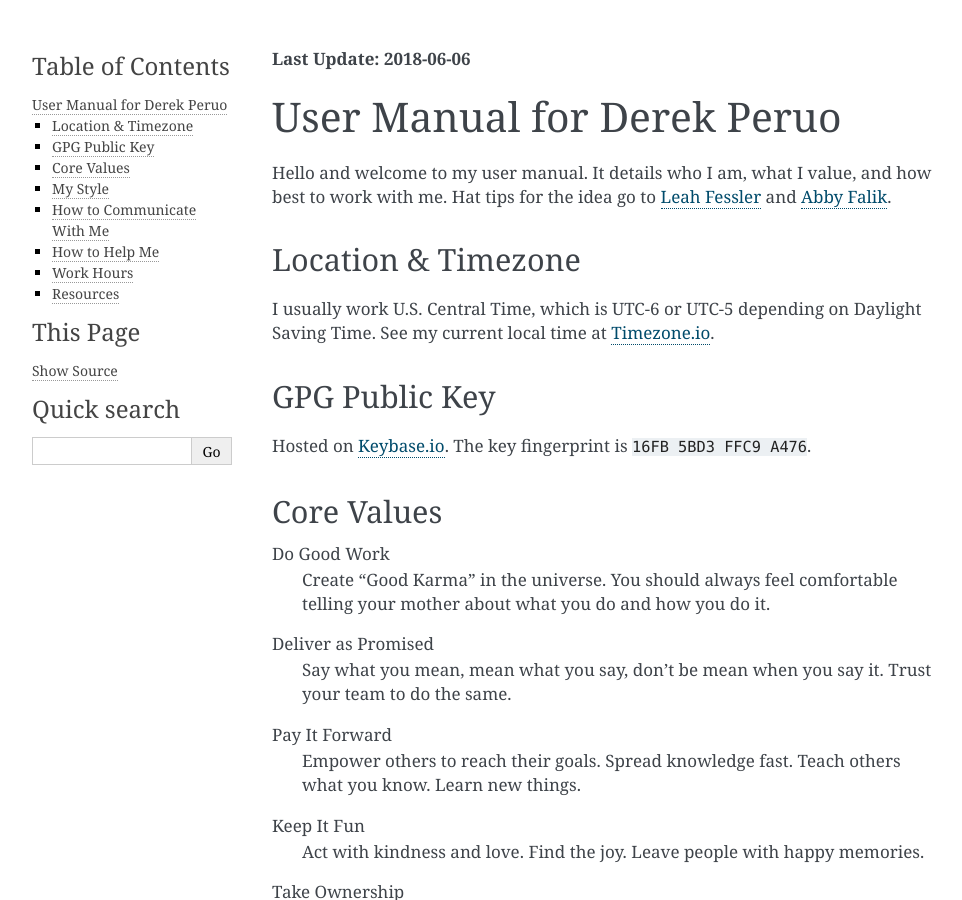
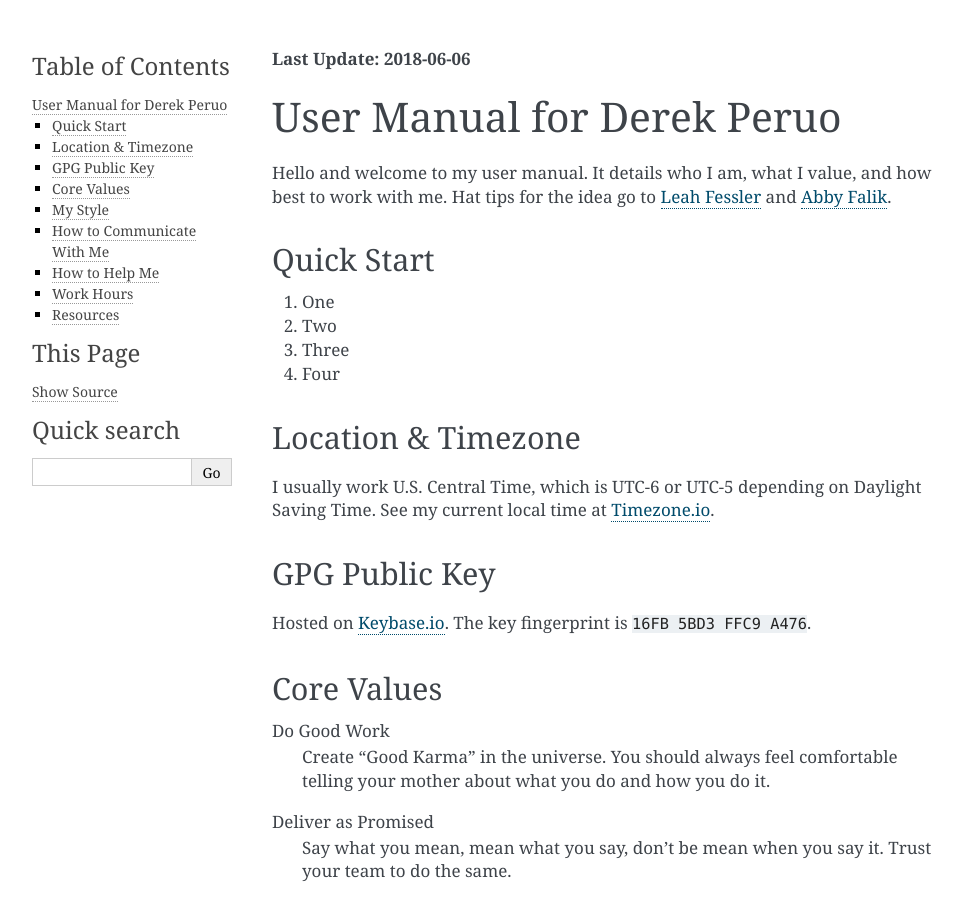
Before and after one commit to dperuo/about-me, a Sphinx documentation site: the page built from docs/index.rst, in a window 1280 px wide and 900 px high. Shown: the whole window, without its empty margins (148-1110 px from the left). Built offline with Sphinx 7.4.7, drawn with Linux system fonts in a browser that asks for light colours.

Commit message:
Add Quick Start

```diff
--- a/docs/index.rst
+++ b/docs/index.rst
@@ -10,6 +10,8 @@ User Manual for Derek Peruo
 .. _Abby Falik: https://www.linkedin.com/pulse/leaders-need-user-manuals-what-i-learned-writing-mine-abby-falik
 
 Hello and welcome to my user manual. It details who I am, what I value, and how best to work with me. Hat tips for the idea go to `Leah Fessler`_ and `Abby Falik`_.
+
+.. include:: quick-start.rst
 
 .. include:: basic-info.rst
 
--- /dev/null
+++ b/docs/quick-start.rst
@@ -0,0 +1,7 @@
+Quick Start
+-----------
+
+#. One
+#. Two
+#. Three
+#. Four
```
